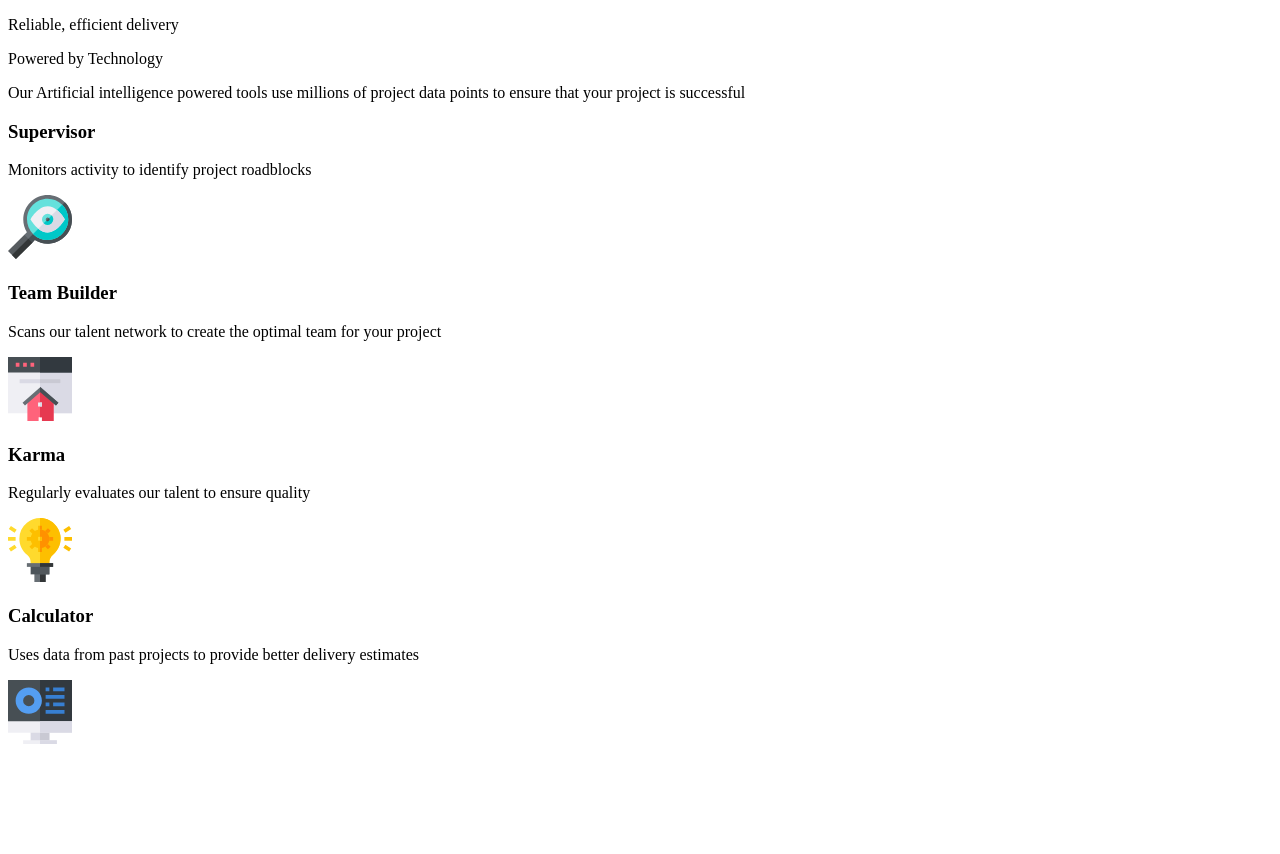
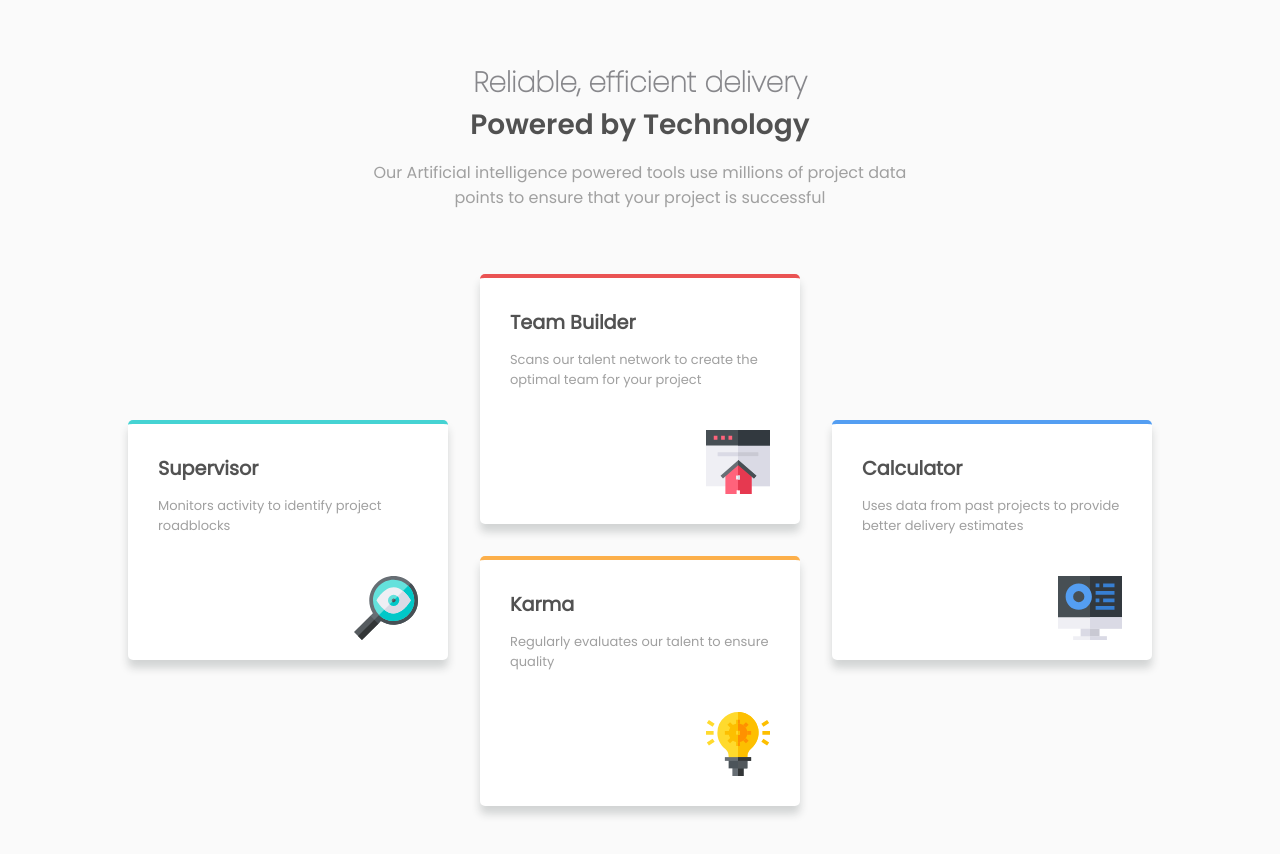
Before and after one commit to red0ahlam/four-card-feature-section-master, a plain HTML site: page index.html in a window 1280 px wide. Before the commit the page ends 800 px from the top, so only its background shows below. Drawn offline with Linux system fonts and the light colour scheme.

Commit message:
Update index.html

```diff
--- a/index.html
+++ b/index.html
@@ -5,7 +5,7 @@
     <meta charset="UTF-8">
     <meta http-equiv="X-UA-Compatible" content="IE=edge">
     <meta name="viewport" content="width=device-width, initial-scale=1.0">
-    <link rel="stylesheet" href="four-card-feature-section-master-NEW.css">
+    <link rel="stylesheet" href="four-card-feature-section-master.css">
     <title>Document</title>
 </head>
 
```
